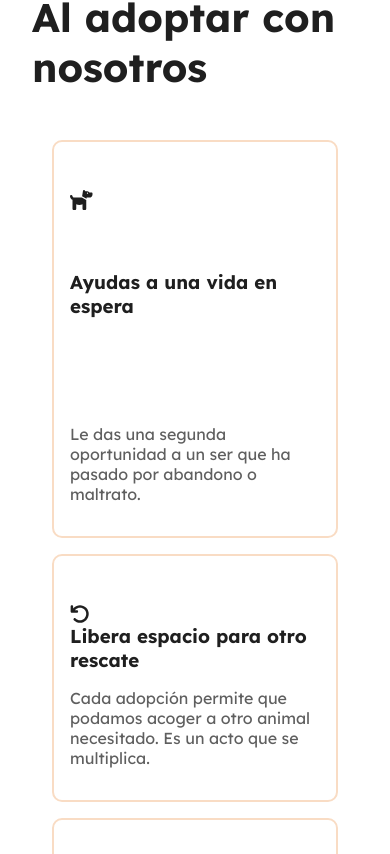
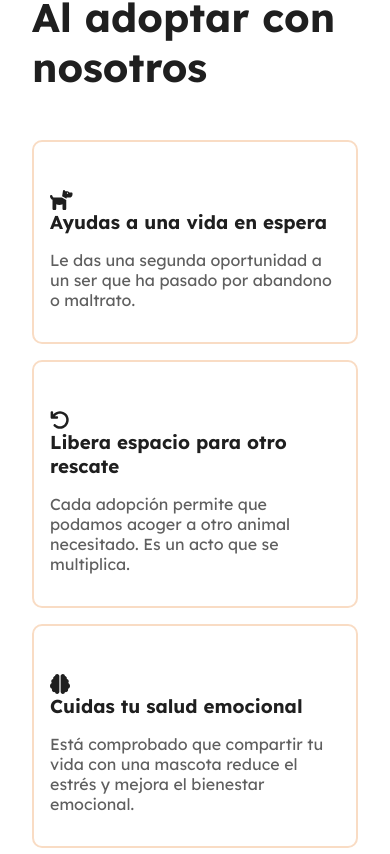
Before and after one commit to Darionvr/unhogarmas, a React (Vite) app in the folder client/: page / in a window 390 px wide. Shown: the part 890-1744 px from the top of the page. Built offline with nearby package versions, Linux system fonts and the light colour scheme.

Commit message:
Home cards Queries

```diff
--- a/client/src/AppQueries.css
+++ b/client/src/AppQueries.css
@@ -15,12 +15,12 @@
     }
 
     .cards-container {
-        grid-template-rows: repeat(3, 1fr);
+        grid-template-rows: repeat(3, auto);
         grid-template-columns: 1fr;
     }
 
     .cards {
-        min-width: fit-content;
+        max-width: none;
 
         h3 {
             min-height: 0;
@@ -35,7 +35,7 @@
         display: flex;
         align-items: center;
         justify-content: center;
-        height: 100%;
+
         max-width: 30vw;
         overflow: hidden;
         border-radius: 10px;
```
